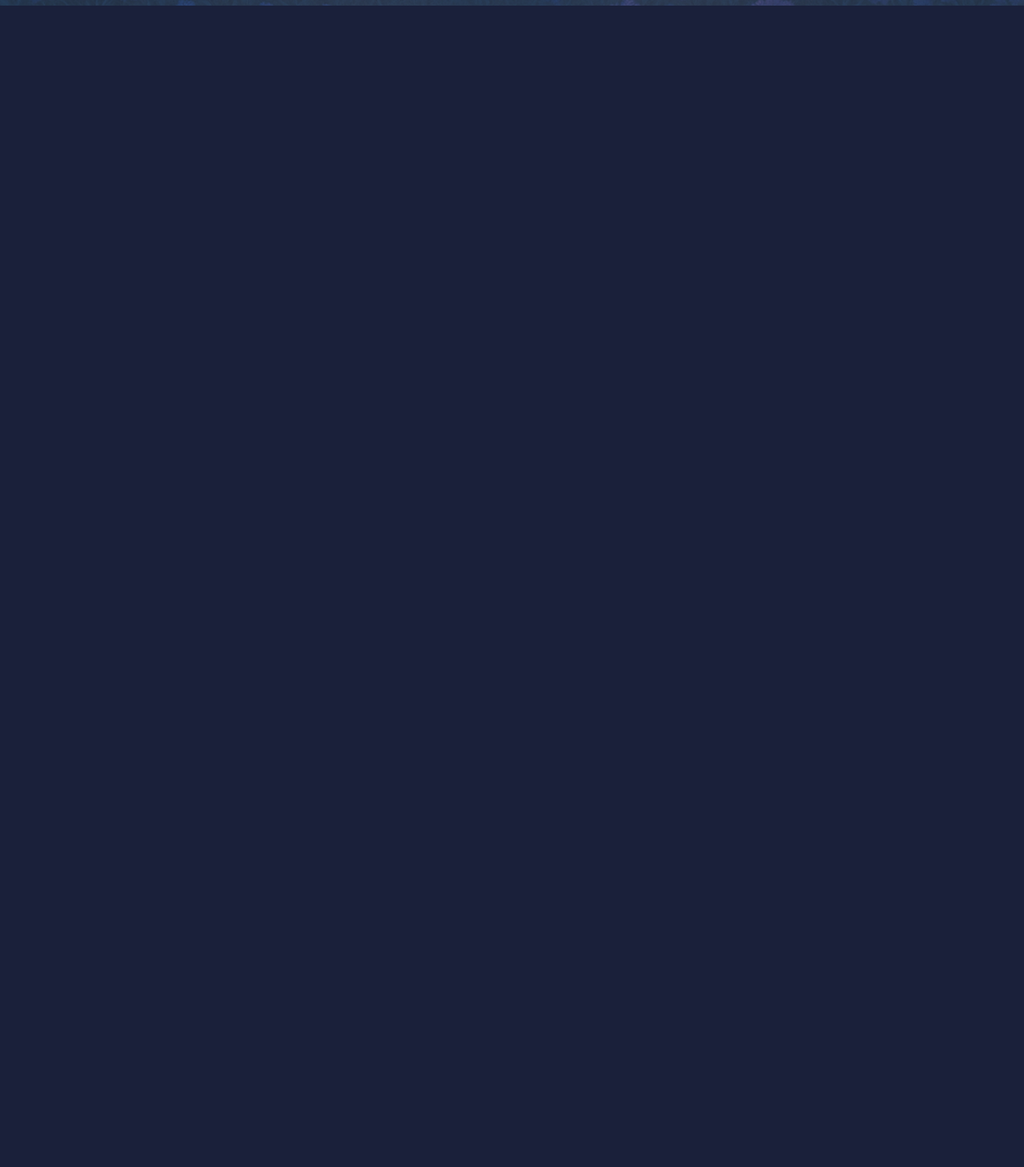
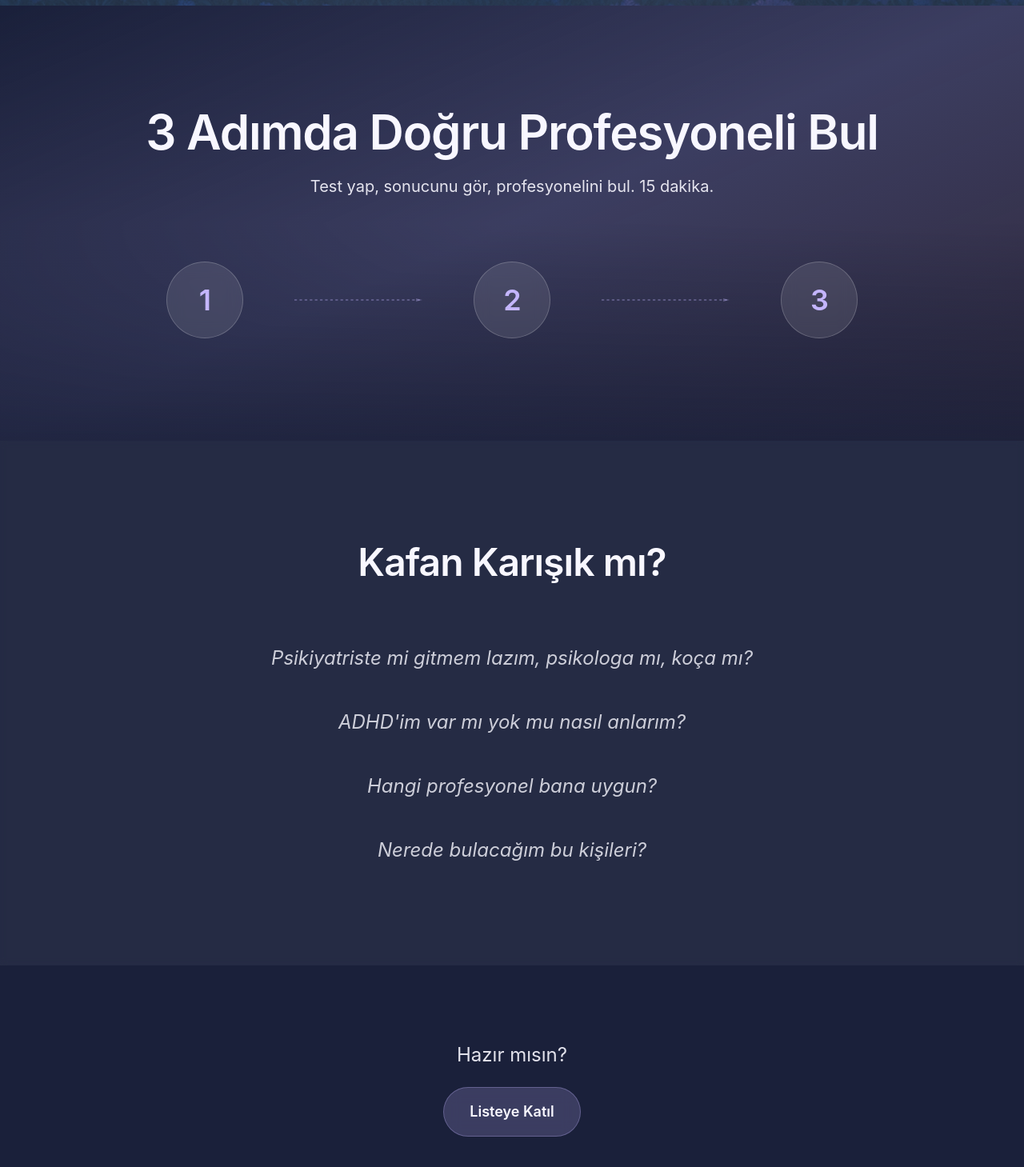
Before and after one commit to AlperenDemirdoger1/dopalive, a React (Vite) app: page / in a window 1280 px wide. Shown: the part 793-2252 px from the top of the page at 80% size. Before the commit the page ends 800 px from the top, so only its background shows below. Built offline with nearby package versions, Linux system fonts and the light colour scheme.

Commit message:
Add Nasıl Çalışır page with two sections and CTA

```diff
--- a/src/App.tsx
+++ b/src/App.tsx
@@ -1,9 +1,11 @@
 import Hero from './components/Hero'
+import NasilCalisir from './pages/NasilCalisir'
 
 function App() {
   return (
     <div className="min-h-screen">
       <Hero />
+      <NasilCalisir />
     </div>
   )
 }
--- a/src/index.css
+++ b/src/index.css
@@ -11,6 +11,10 @@
 @layer base {
   * {
     @apply border-gray-300;
+  }
+
+  html {
+    scroll-behavior: smooth;
   }
 
   body {
--- /dev/null
+++ b/src/pages/NasilCalisir.tsx
@@ -0,0 +1,231 @@
+import { motion } from 'framer-motion'
+
+const NasilCalisir = () => {
+  // Fade-in animations (staggered)
+  const fadeInUp = (delay: number) => ({
+    hidden: { opacity: 0, y: 20 },
+    visible: {
+      opacity: 1,
+      y: 0,
+      transition: {
+        duration: 0.6,
+        ease: [0.4, 0.0, 0.2, 1],
+        delay
+      }
+    },
+  })
+
+  return (
+    <div id="how-it-works" className="w-full">
+      {/* Section 1: Hero / Introduction */}
+      <section className="relative w-full py-20 sm:py-24 md:py-32 overflow-hidden">
+        {/* Gradient Background */}
+        <div className="absolute inset-0 bg-gradient-to-br from-night-blue via-lavender/20 to-coral/10"></div>
+        <div className="absolute inset-0 bg-gradient-to-t from-night-blue/80 via-transparent to-transparent"></div>
+
+        {/* Content */}
+        <div className="relative z-10 max-w-6xl mx-auto px-4 sm:px-6 lg:px-8">
+          <div className="text-center">
+            {/* Main Headline */}
+            <motion.h1
+              variants={fadeInUp(0.2)}
+              initial="hidden"
+              whileInView="visible"
+              viewport={{ once: true, margin: "-100px" }}
+              className="text-3xl sm:text-4xl md:text-5xl lg:text-6xl font-satoshi font-bold text-off-white mb-4 sm:mb-6 leading-tight"
+            >
+              3 Adımda Doğru Profesyoneli Bul
+            </motion.h1>
+
+            {/* Subheadline */}
+            <motion.p
+              variants={fadeInUp(0.4)}
+              initial="hidden"
+              whileInView="visible"
+              viewport={{ once: true, margin: "-100px" }}
+              className="text-base sm:text-lg md:text-xl font-inter text-off-white/90 mb-12 sm:mb-16 md:mb-20 max-w-2xl mx-auto"
+            >
+              Test yap, sonucunu gör, profesyonelini bul. 15 dakika.
+            </motion.p>
+
+            {/* Three Step Indicators */}
+            <motion.div
+              variants={fadeInUp(0.6)}
+              initial="hidden"
+              whileInView="visible"
+              viewport={{ once: true, margin: "-100px" }}
+              className="flex flex-col sm:flex-row items-center justify-center gap-8 sm:gap-12 md:gap-16"
+            >
+              {/* Step 1 */}
+              <div className="flex flex-col items-center gap-4">
+                <div className="relative">
+                  <div className="w-16 h-16 sm:w-20 sm:h-20 md:w-24 md:h-24 rounded-full glass-effect flex items-center justify-center border-2 border-lavender/40">
+                    <span className="text-2xl sm:text-3xl md:text-4xl font-satoshi font-bold text-lavender">1</span>
+                  </div>
+                </div>
+              </div>
+
+              {/* Connector Line/Arrow */}
+              <div className="hidden sm:block flex-1 max-w-32 md:max-w-40">
+                <svg
+                  className="w-full h-1 text-lavender/30"
+                  fill="none"
+                  viewBox="0 0 200 4"
+                  preserveAspectRatio="none"
+                >
+                  <line
+                    x1="0"
+                    y1="2"
+                    x2="200"
+                    y2="2"
+                    stroke="currentColor"
+                    strokeWidth="2"
+                    strokeDasharray="4 4"
+                  />
+                  <polygon
+                    points="190,0 200,2 190,4"
+                    fill="currentColor"
+                  />
+                </svg>
+              </div>
+
+              {/* Step 2 */}
+              <div className="flex flex-col items-center gap-4">
+                <div className="relative">
+                  <div className="w-16 h-16 sm:w-20 sm:h-20 md:w-24 md:h-24 rounded-full glass-effect flex items-center justify-center border-2 border-lavender/40">
+                    <span className="text-2xl sm:text-3xl md:text-4xl font-satoshi font-bold text-lavender">2</span>
+                  </div>
+                </div>
+              </div>
+
+              {/* Connector Line/Arrow */}
+              <div className="hidden sm:block flex-1 max-w-32 md:max-w-40">
+                <svg
+                  className="w-full h-1 text-lavender/30"
+                  fill="none"
+                  viewBox="0 0 200 4"
+                  preserveAspectRatio="none"
+                >
+                  <line
+                    x1="0"
+                    y1="2"
+                    x2="200"
+                    y2="2"
+                    stroke="currentColor"
+                    strokeWidth="2"
+                    strokeDasharray="4 4"
+                  />
+                  <polygon
+                    points="190,0 200,2 190,4"
+                    fill="currentColor"
+                  />
+                </svg>
+              </div>
+
+              {/* Step 3 */}
+              <div className="flex flex-col items-center gap-4">
+                <div className="relative">
+                  <div className="w-16 h-16 sm:w-20 sm:h-20 md:w-24 md:h-24 rounded-full glass-effect flex items-center justify-center border-2 border-lavender/40">
+                    <span className="text-2xl sm:text-3xl md:text-4xl font-satoshi font-bold text-lavender">3</span>
+                  </div>
+                </div>
+              </div>
+            </motion.div>
+          </div>
+        </div>
+      </section>
+
+      {/* Section 2: Problem (Empathy) */}
+      <section className="relative w-full py-20 sm:py-24 md:py-32 bg-off-white/5 backdrop-blur-sm">
+        <div className="max-w-4xl mx-auto px-4 sm:px-6 lg:px-8">
+          <div className="text-center">
+            {/* Headline */}
+            <motion.h2
+              variants={fadeInUp(0.2)}
+              initial="hidden"
+              whileInView="visible"
+              viewport={{ once: true, margin: "-100px" }}
+              className="text-2xl sm:text-3xl md:text-4xl lg:text-5xl font-satoshi font-bold text-off-white mb-12 sm:mb-16 md:mb-20"
+            >
+              Kafan Karışık mı?
+            </motion.h2>
+
+            {/* Questions - Elegant Text Blocks */}
+            <div className="space-y-8 sm:space-y-10 md:space-y-12">
+              <motion.p
+                variants={fadeInUp(0.3)}
+                initial="hidden"
+                whileInView="visible"
+                viewport={{ once: true, margin: "-100px" }}
+                className="text-lg sm:text-xl md:text-2xl font-inter italic text-off-white/80 leading-relaxed"
+              >
+                Psikiyatriste mi gitmem lazım, psikologa mı, koça mı?
+              </motion.p>
+
+              <motion.p
+                variants={fadeInUp(0.4)}
+                initial="hidden"
+                whileInView="visible"
+                viewport={{ once: true, margin: "-100px" }}
+                className="text-lg sm:text-xl md:text-2xl font-inter italic text-off-white/80 leading-relaxed"
+              >
+                ADHD'im var mı yok mu nasıl anlarım?
+              </motion.p>
+
+              <motion.p
+                variants={fadeInUp(0.5)}
+                initial="hidden"
+                whileInView="visible"
+                viewport={{ once: true, margin: "-100px" }}
+                className="text-lg sm:text-xl md:text-2xl font-inter italic text-off-white/80 leading-relaxed"
+              >
+                Hangi profesyonel bana uygun?
+              </motion.p>
+
+              <motion.p
+                variants={fadeInUp(0.6)}
+                initial="hidden"
+                whileInView="visible"
+                viewport={{ once: true, margin: "-100px" }}
+                className="text-lg sm:text-xl md:text-2xl font-inter italic text-off-white/80 leading-relaxed"
+              >
+                Nerede bulacağım bu kişileri?
+              </motion.p>
+            </div>
+          </div>
+        </div>
+      </section>
+
+      {/* Call-to-Action Section - Link back to Hero */}
+      <section className="relative w-full py-16 sm:py-20 md:py-24">
+        <div className="max-w-4xl mx-auto px-4 sm:px-6 lg:px-8 text-center">
+          <motion.div
+            variants={fadeInUp(0.3)}
+            initial="hidden"
+            whileInView="visible"
+            viewport={{ once: true, margin: "-100px" }}
+            className="space-y-6"
+          >
+            <p className="text-lg sm:text-xl md:text-2xl font-inter text-off-white/90">
+              Hazır mısın?
+            </p>
+            <motion.a
+              href="#"
+              onClick={(e) => {
+                e.preventDefault()
+                window.scrollTo({ top: 0, behavior: 'smooth' })
+              }}
+              className="inline-block px-8 py-4 rounded-full glass-button text-off-white font-inter font-semibold hover:bg-lavender/30 focus:outline-none focus:ring-2 focus:ring-lavender/50 transition-all duration-300 text-base sm:text-lg"
+              whileHover={{ scale: 1.02 }}
+              whileTap={{ scale: 0.98 }}
+            >
+              Listeye Katıl
+            </motion.a>
+          </motion.div>
+        </div>
+      </section>
+    </div>
+  )
+}
+
+export default NasilCalisir
```
